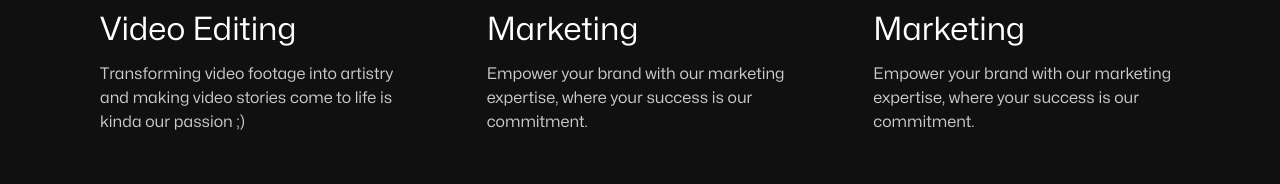
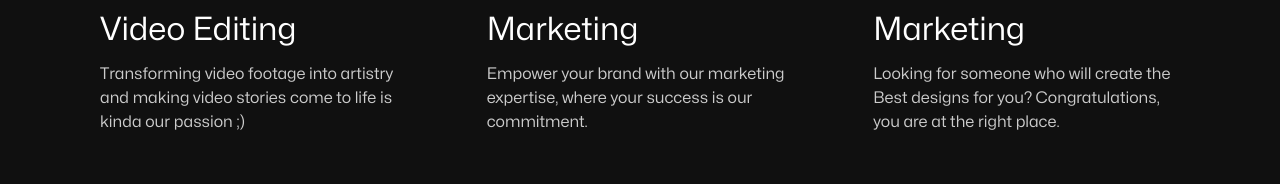
Before and after one commit to devdtory/portfolio, a Next.js app: page / in a window 1280 px wide. Shown: the part 3023-3207 px from the top of the page. Built offline with nearby package versions, Linux system fonts and the light colour scheme.

Commit message:
swrvices

```diff
--- a/components/Fragments/Process.js
+++ b/components/Fragments/Process.js
@@ -93,10 +93,10 @@ function Process() {
           </div>
         </div>
         <div className="lg:flex lg:h-[520px] mt-28 space-y-8 lg:space-y-0 lg:space-x-10">
-          <div className="lg:w-[65%] h-full">
+          <div className="lg:w-[65%] h-full rounded-lg overflow-hidden border-p">
             <img
               className="h-full w-full object-cover"
-              src="https://res.cloudinary.com/dxfa5a3ya/image/upload/v1699242958/portfolio/Images_from_Gmail_mkeos0.webp"
+              src="https://res.cloudinary.com/dxfa5a3ya/image/upload/v1699418701/portfolio/Apps_nsl6jp.png"
               alt=""
             />
           </div>
--- a/components/Fragments/Services.js
+++ b/components/Fragments/Services.js
@@ -666,8 +666,8 @@ function Services() {
           </div>
           <h2 className="text-white text-[32px] font-light mt-2">Marketing</h2>
           <p className="text-[#ccc] mt-2">
-            Empower your brand with our marketing expertise, where your success
-            is our commitment.
+            Looking for someone who will create the Best designs for you?
+            Congratulations, you are at the right place.
           </p>
         </div>
       </div>
--- a/styles/globals.css
+++ b/styles/globals.css
@@ -24,6 +24,9 @@ body {
 .border-d {
   border: 1.5px dashed #574ae2;
 }
+.border-p {
+  border: 1.5px solid #574ae2;
+}
 
 .process-bg {
   background: linear-gradient(180deg, #030303 18.75%, rgba(3, 3, 3, 0) 81.77%);
```
